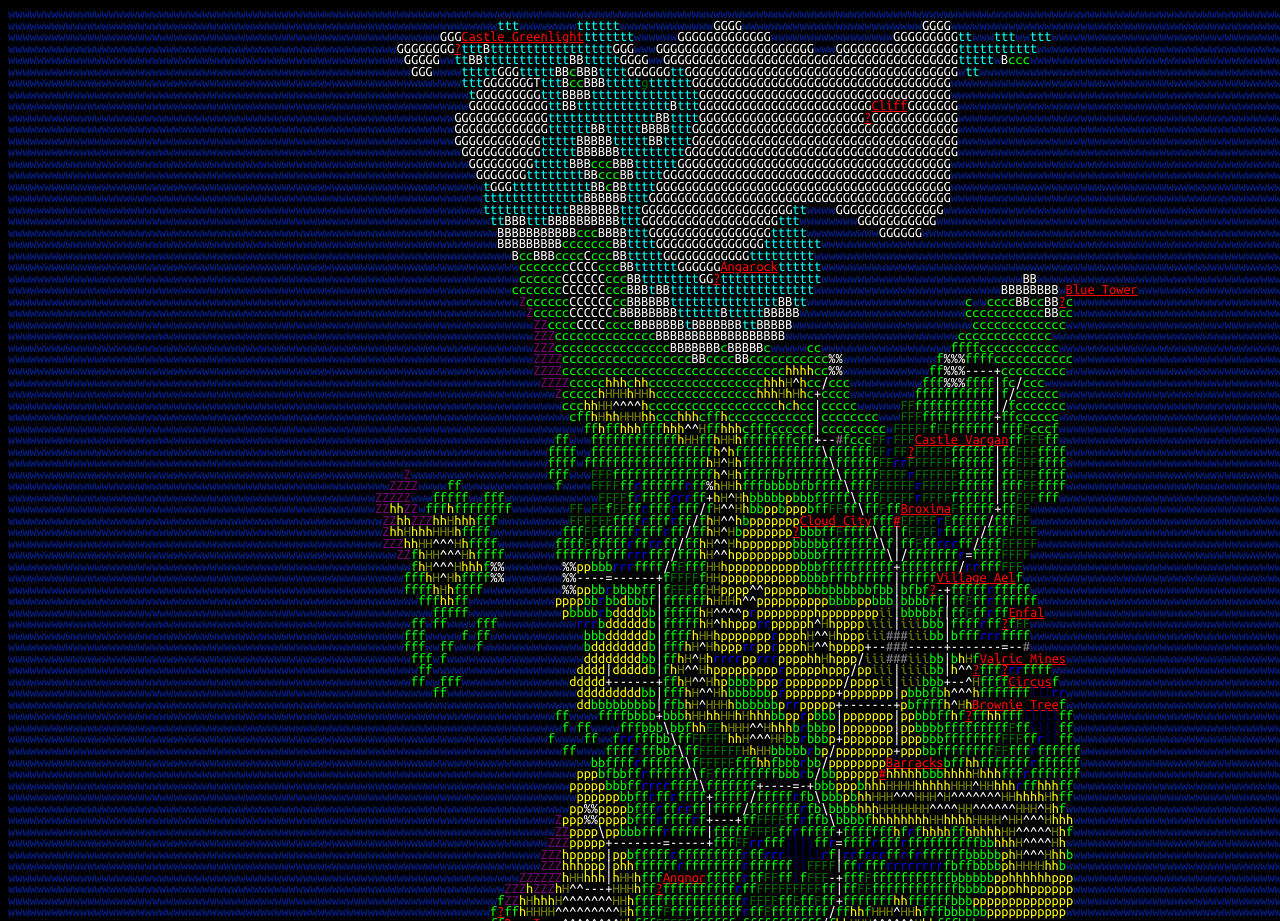
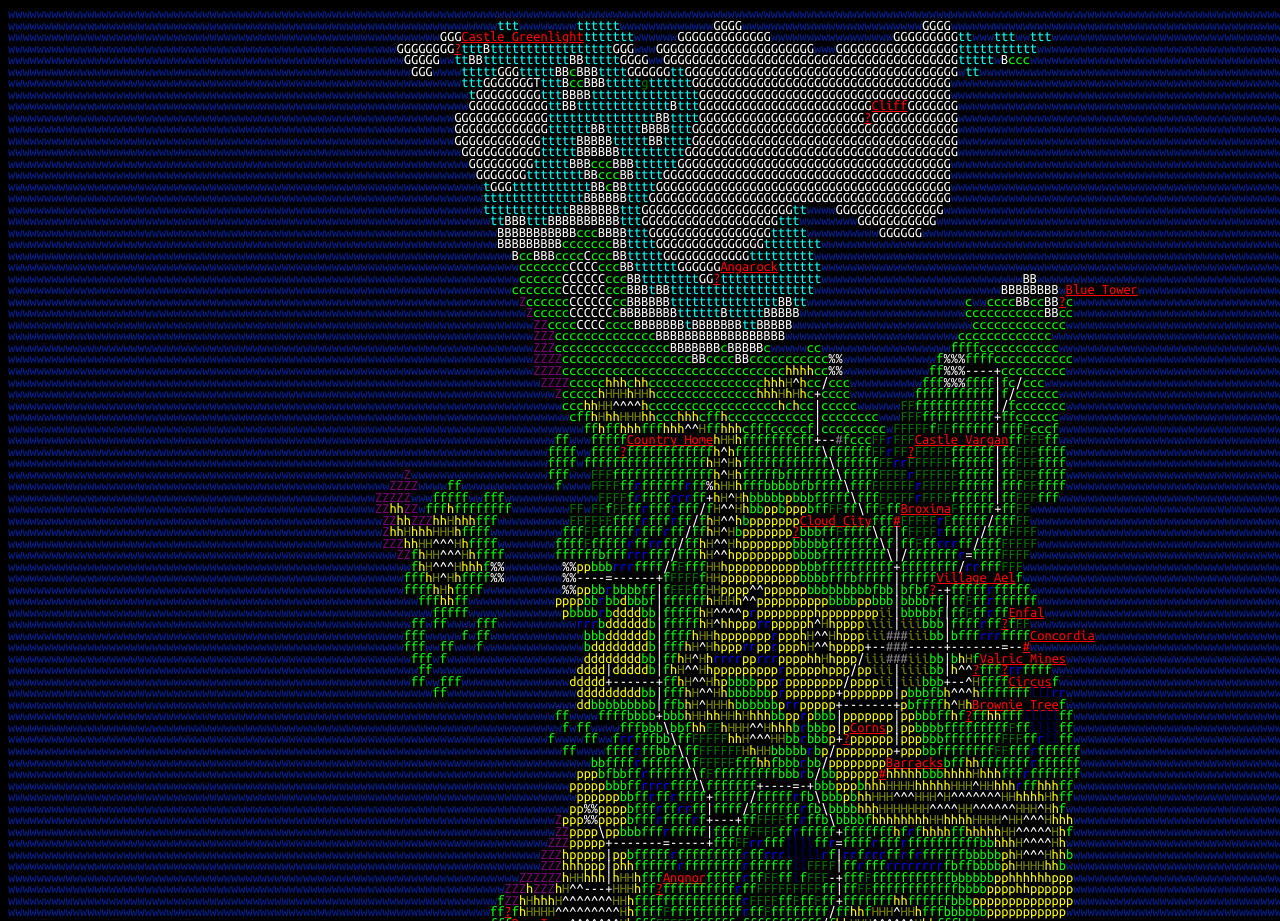
Before and after one commit to nil-gied/nil-gied, a plain HTML site: page index.html in a window 1280 px wide. Shown: the top 921 px of the page. Drawn offline with Linux system fonts and the light colour scheme.

Commit message:
fixing some things in directions

```diff
--- a/index.html
+++ b/index.html
@@ -286,7 +286,7 @@ var areas = [
     },
     {
       name: 'Bog Imps',
-      x:68,
+      x:69,
       y:78,
       url : 'https://www.reddit.com/r/zombiemud/wiki/areas/bog_imps',
       pos: 'se',
@@ -341,7 +341,30 @@ var areas = [
     url : 'https://www.reddit.com/r/zombiemud/wiki/areas/cloud_city',
     location: '15 n;14 w;enter (need map)',
   },
-
+  {
+    name: 'Concordia',
+    symbol:"#",
+    x:141,
+    y:55,
+    url : 'https://www.reddit.com/r/zombiemud/wiki/areas/concordia',
+    location: '22 e;enter (need map)',
+  },
+  {
+    name: 'Corns',
+    symbol:"?",
+    x:116,
+    y:63,
+    url : 'https://www.reddit.com/r/zombiemud/wiki/areas/corn_fields',
+    location: '13 w;8 s;fields',
+  },
+  {
+    name: 'Country Home',
+    symbol:"?",
+    x:85,
+    y:38,
+    url : 'https://www.reddit.com/r/zombiemud/wiki/areas/country_home',
+    location: '13 n;10 nw;15 w;sw;12 w;valley',
+  },
     {
       name: 'Enfal',
       x:138,
@@ -441,17 +464,18 @@ function insertArea(area) {
      y=dirs.y;
    }
     if ((y!=dirs.y)| (x!=dirs.x) ) {
-      prefix='direction mismatch';
+      prefix+='direction mismatch';
     }
-    console.log (area.name+': '+x+' '+y + ' ('+ dirs.x+', '+dirs.y+')');
-
+    console.log (prefix+area.name+': '+x+' '+y + ' ('+ dirs.x+', '+dirs.y+')');
+    let sx = x;
+    let sy= y;
     if (pos.includes('n')) y--;
     if (pos.includes('s')) y++;
     if (pos.includes('e')) x++;
     if (pos.includes('w')) x=area.x-area.name.length;
-    if (x>area.x) insertTitle(id+'-tit',area.name,area.url ?? '#',x,y,(area.location ?? ''))
-    linearray[area.y]=linearray[area.y].slice(0, area.x)+'<a href="'+(area.url ?? '#')+'"   id="'+id+'" style="color:red" target="_blank" title="'+(area.location ?? '')+'" >'+symbol+'</a>'+linearray[area.y].slice(area.x+1);
-    if (x<=area.x) insertTitle(id+'-tit',area.name,area.url ?? '#',x,y,(area.location ?? ''))
+    if (x>sx) insertTitle(id+'-tit',area.name,area.url ?? '#',x,y,(area.location ?? ''))
+    linearray[sy]=linearray[sy].slice(0, sx)+'<a href="'+(area.url ?? '#')+'"   id="'+id+'" style="color:red" target="_blank" title="'+(area.location ?? '')+'" >'+symbol+'</a>'+linearray[sy].slice(sx+1);
+    if (x<=sx) insertTitle(id+'-tit',area.name,area.url ?? '#',x,y,(area.location ?? ''))
 
 }
 
@@ -496,13 +520,18 @@ function getDirsFromLocation(location) {
           break;
       }
     } else {
-      steps =parseInt( direction[1]);
+      let steps =parseInt( direction[1]);
+      if (isNaN(steps)) {
+        steps =1;
+      }
       if ((newx==0) & (newy==0)) {
         newx=123;
         newy=55;
         steps=steps - 5;
         if (direction[3].includes('s')|direction[3].includes('e')) {
           steps=steps+1;
+        } else if (direction[3].includes('w')) {
+          steps=steps-1;
         }
       }
       if (direction[3].includes("n")) newy=newy-steps;
```
